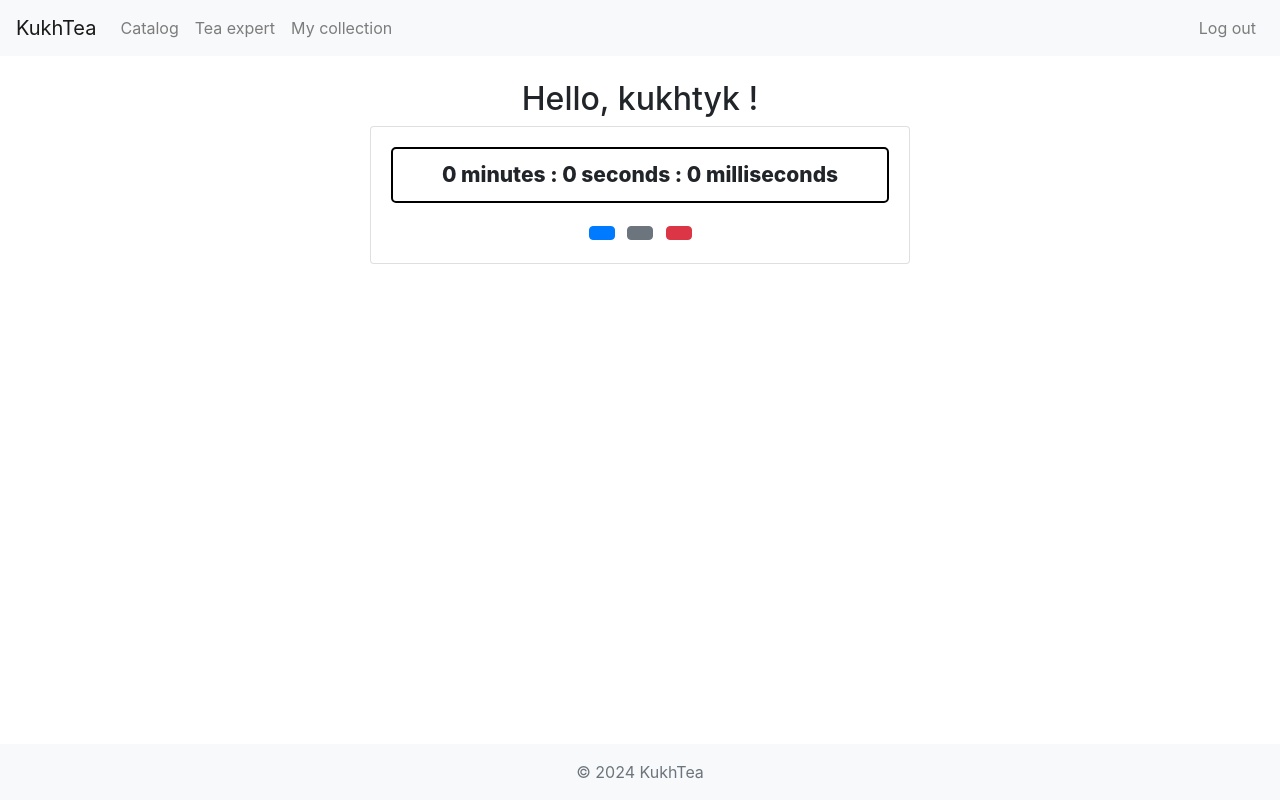
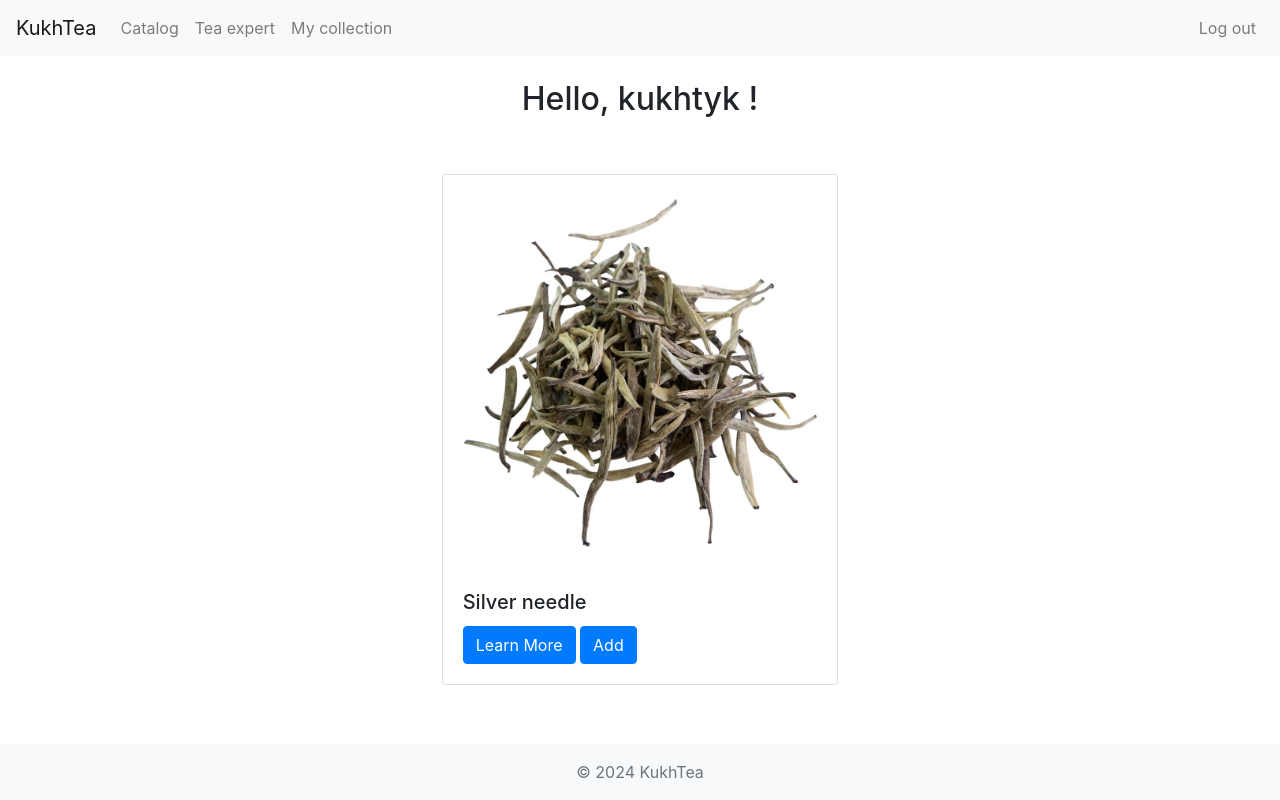
Before and after one commit to sashakukhtyk/tea-app, a Django app: page / in a window 1280 px wide. Run offline with Django 5.2, Linux system fonts and the light colour scheme; a user stored in the database is signed in; data comes from the database, SQL or seed files in the repository; both versions use the stored data as it was after the commit; some libraries are stand-ins or nearby versions.

Commit message:
looks good, have random tea on the home page

```diff
--- a/app/templates/collection_summary.html
+++ b/app/templates/collection_summary.html
@@ -19,7 +19,7 @@
             {% if request.user in product.favourite.all %}
             <tr>
                 <th scope="row">{{ forloop.counter }}</th>
-                <td>{{ product.name }}</td>
+                <td >{{ product.name }}</td>
                 <td>
                     <a type="button" href="{% url 'collection_delete' product.pk %}" class="btn btn-danger delete-product"> Remove </a>
                 </td>
--- a/app/templates/home.html
+++ b/app/templates/home.html
@@ -28,24 +28,22 @@
         </div>
       </div>
 
-      <div class="container">
+      <div class="container-fluid mt-5">
         <div class="row justify-content-center">
-          <div class="col-md-6">
-            <div class="card">
-              <div class="card-body text-center">
-                <div class="stopwatch mb-3">
-                  <div class="form" id="showtm" style="font-size:21px; font-weight:800;">0 minutes : 0 seconds : 0 milliseconds</div>
+            <div class="col-md-4">
+                <div class="card mb-4">
+                    <img src="{{ random_product.image.url }}" class="card-img-top" alt="Green Tea">
+                    <div class="card-body">
+                        <h5 class="card-title">{{ random_product.name }}</h5>
+                        <a href="{% url 'Product' random_product.pk %}" class="btn btn-primary">Learn More</a>
+                        {% if user.is_authenticated %}
+                        <a href="{% url 'collection_add' random_product.pk %}" class="btn btn-primary"> Add </a>
+                        {% endif %}
+                    </div>
                 </div>
-                <div class="form">
-                  <button class="btn btn-primary mr-2" onclick="startChr()"><i class="fas fa-play"></i></button>
-                  <button class="btn btn-secondary mr-2" onclick="stopChr()"><i class="fas fa-stop"></i></button>
-                  <button class="btn btn-danger" onclick="resetChr()"><i class="fas fa-redo"></i></button>
-                </div>
-              </div>
             </div>
-          </div>
         </div>
-      </div>
+    </div>
 
      <script src="{% static  'js/script.js'%}" crossorigin="anonymous"></script>
 
--- a/app/views.py
+++ b/app/views.py
@@ -5,6 +5,7 @@ from django.contrib.auth.models import User
 from django.contrib import messages
 from django.http import JsonResponse
 import openai
+import random
 from .models import Product
 
 
@@ -38,7 +39,19 @@ def ai(request):
 
 
 def home(request):
-    return render(request, "home.html")
+     # Get all products from the database
+    products = Product.objects.all()
+
+    # Check if there are any products
+    if products:
+        # Select a random product from the queryset
+        random_product = random.choice(products)
+
+        # Pass the random product to the template
+        return render(request, "home.html", {'random_product': random_product})
+    else:
+        # If there are no products, pass an empty context
+        return render(request, "home.html", {})
 
 
 def catalog(request):
```
Also changed, not shown: db.sqlite3, media/uploads/product/three_rabits.webp (added).
